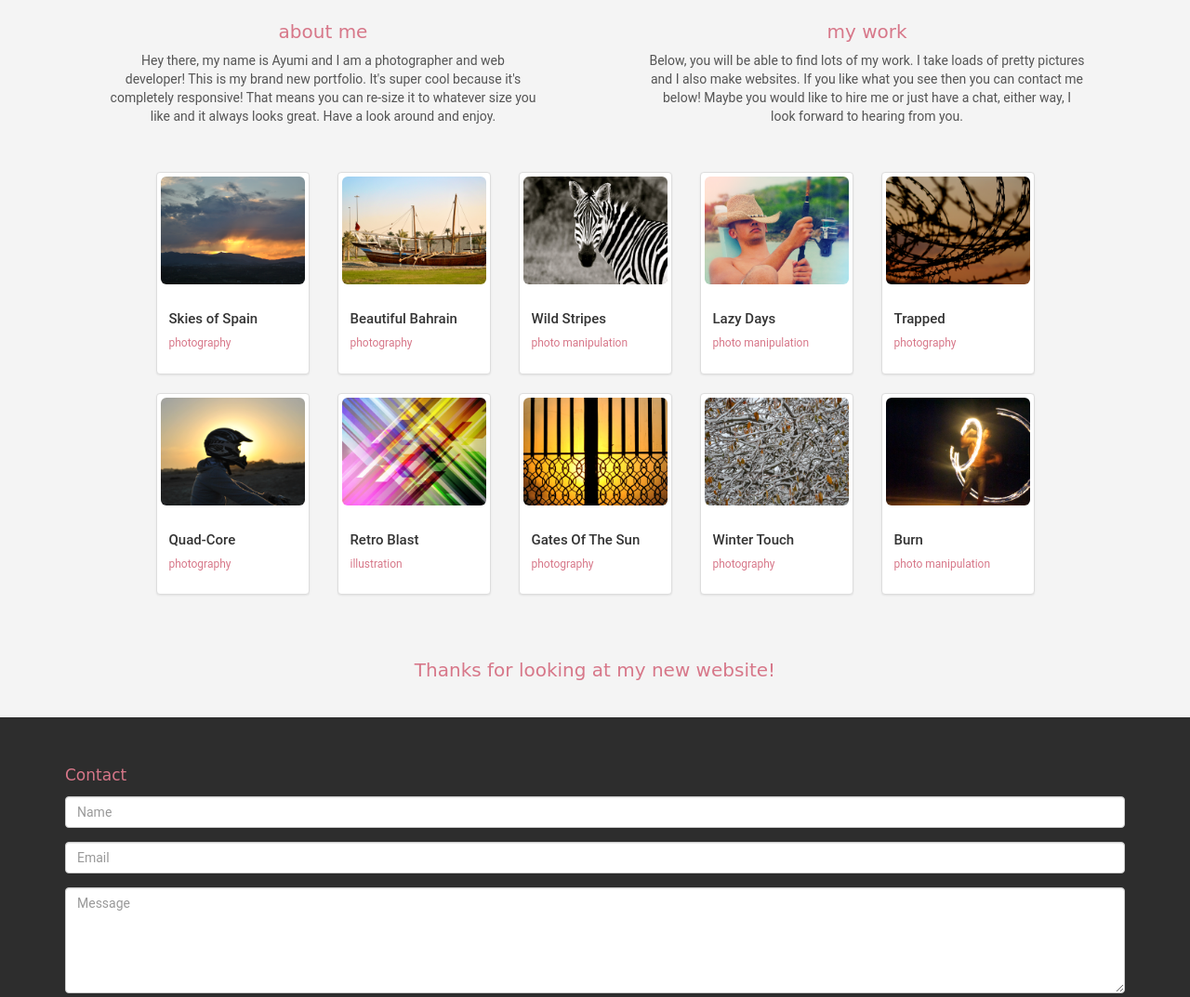
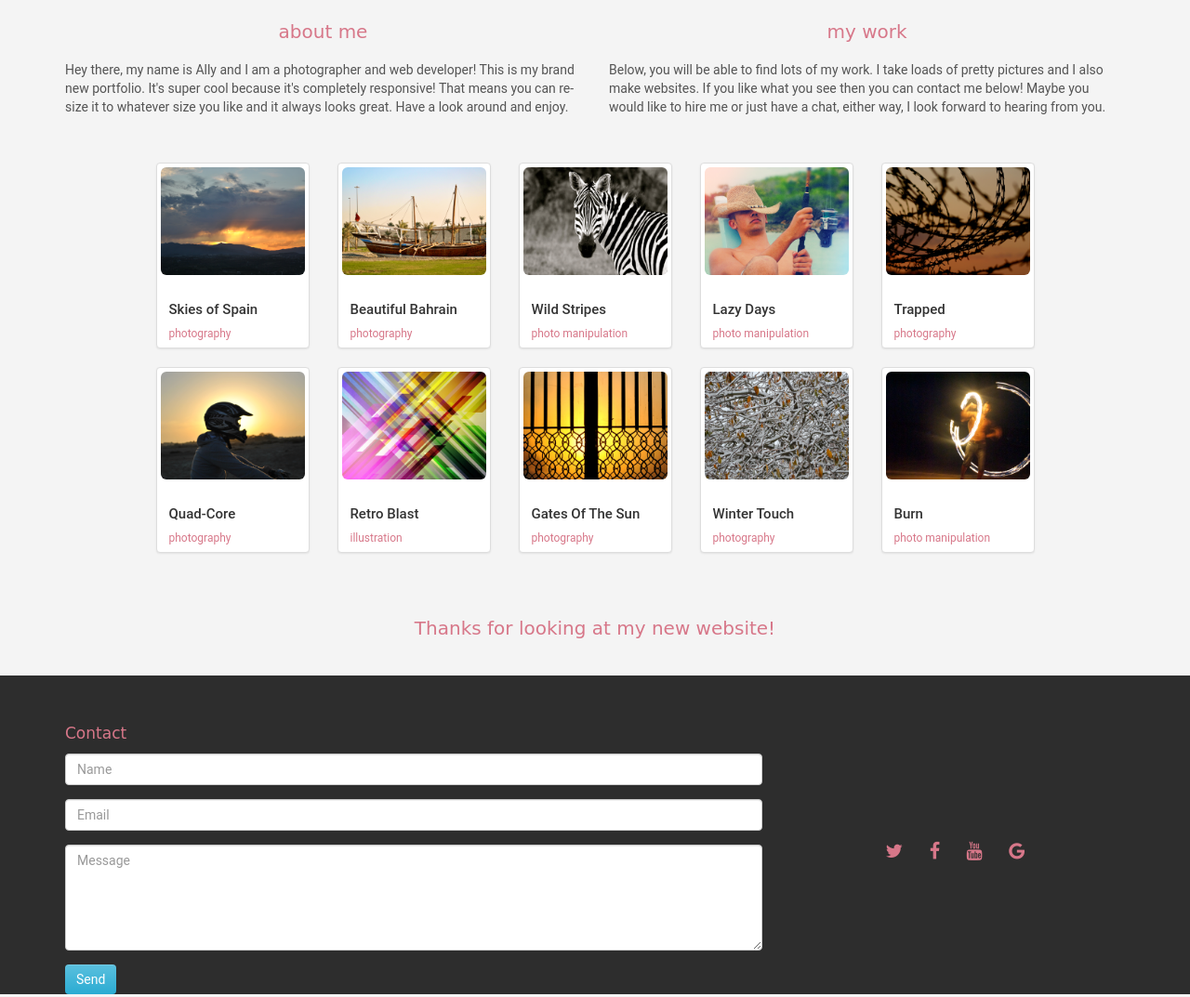
Before and after one commit to ayumihosoda/liquid-gem, a plain HTML site: page index.html in a window 1280 px wide. Shown: the part 635-1708 px from the top of the page at 93% size. Drawn offline with nearby package versions, Linux system fonts and the light colour scheme.

Commit message:
updated html

```diff
--- a/css/main.css
+++ b/css/main.css
@@ -20,7 +20,6 @@ body {
 
 
 .fa {
-	color: #D77789;
     padding-right: 5px;
 }
 
@@ -28,6 +27,10 @@ body {
 	font-family: 'Cookie', cursive;
 	font-size: 20px;
 	color: #545454;
+}
+
+.navbar-brand i {
+	color: #D77789;
 }
 
 .nav a {
@@ -68,10 +71,20 @@ h2 {
 	margin-top: 40px;
 }
 
+#about p {
+	margin-top: 20px;
+	text-align: left;
+}
+
 /*portfolio*/
 
 h3 {
 	font-size: 15px;
+}
+
+.thumbnail {
+	height: 200px;
+
 }
 
 .thumbnail p {
@@ -107,12 +120,14 @@ h3 {
 }
 
 .sns {
-	margin-top: 30px;
+	margin-top: 175px;
 	text-align: center;
 }
 
 .sns a {
+	color: #D77789;
 	padding: 5px;
 	margin: 5px;
 	font-size: 20px;
+	border-radius: 30px;
 }
--- a/index.html
+++ b/index.html
@@ -5,7 +5,7 @@
 <head>
 	<meta charset="utf-8">
 	<meta name="viewport" content="width=device-width, initial-scale=1">
-	<meta name="description" content="Liquid-gem Bootstrap">
+	<meta name="description" content="Liquid-gem PSD Replication">
     <meta name="author" content="Ayumi Hosoda">
 	<title>liquid gem</title>
 	<!-- ANIMATE CSS -->
@@ -18,8 +18,6 @@
 	<link rel="stylesheet" href="https://maxcdn.bootstrapcdn.com/bootstrap/3.3.7/css/bootstrap-theme.min.css" integrity="sha384-rHyoN1iRsVXV4nD0JutlnGaslCJuC7uwjduW9SVrLvRYooPp2bWYgmgJQIXwl/Sp" crossorigin="anonymous">
 	<!-- CUSTOM -->
 	<link rel="stylesheet" type="text/css" href="css/main.css">
-	<!-- Favicon -->
-	<link rel="shortcut icon" href="images/favicon.ico">
 </head>
 <body>
     <!-- Navigation -->
@@ -62,7 +60,7 @@
 
     <!-- header -->
     <div class="page-header text-center">
-        <h1>Hello there, I'm <span>Ayumi</span>. Welcome to my design portfolio!<br>
+        <h1>Hello there, I'm <span>Ally</span>. Welcome to my design portfolio!<br>
         <small>-Photographer and Web Developer-</small></h1>
     </div>
 
@@ -75,11 +73,11 @@
             <div class = "row">
                 <div class="col-md-6">
                         <h2>about me</h2>
-                        <p>Hey there, my name is Ayumi and I am a photographer and web<br> developer! This is my brand new portfolio. It's super cool because it's<br> completely responsive! That means you can re-size it to whatever size you<br> like and it always looks great. Have a look around and enjoy.</p>
+                        <p>Hey there, my name is Ally and I am a photographer and web developer! This is my brand new portfolio. It's super cool because it's completely responsive! That means you can re-size it to whatever size you like and it always looks great. Have a look around and enjoy.</p>
                 </div>
                 <div class="col-md-6">
                         <h2>my work</h2>
-                        <p>Below, you will be able to find lots of my work. I take loads of pretty pictures<br> and I also make websites. If you like what you see then you can contact me<br> below! Maybe you would like to hire me or just have a chat, either way, I<br> look forward to hearing from you.</p>
+                        <p>Below, you will be able to find lots of my work. I take loads of pretty pictures and I also make websites. If you like what you see then you can contact me below! Maybe you would like to hire me or just have a chat, either way, I look forward to hearing from you.</p>
                 </div>
             </div>
         </div>
@@ -88,7 +86,7 @@
     <div id = "work">
         <div class="container">
             <div class="row">
-                <div class="col-sm-2 col-sm-offset-1">
+                <div class="col-md-2 col-md-offset-1">
                     <div class="thumbnail">
                         <img src="images/image1.png" alt="skies of spain" class = "img-responsive img-rounded">
                         <div class="caption">
@@ -97,7 +95,7 @@
                         </div>
                     </div>
                 </div>
-                <div class="col-sm-2">
+                <div class="col-md-2">
                     <div class="thumbnail">
                         <img src="images/image2.png" alt="ships by the ocean" class = "img-responsive img-rounded">
                         <div class="caption">
@@ -106,7 +104,7 @@
                         </div>
                     </div>
                 </div>
-                <div class="col-sm-2">
+                <div class="col-md-2">
                     <div class="thumbnail">
                         <img src="images/image3.png" alt="zebra" class = "img-responsive img-rounded">
                         <div class="caption">
@@ -115,16 +113,16 @@
                         </div>
                     </div>
                 </div>
-                <div class="col-sm-2">
+                <div class="col-md-2">
                     <div class="thumbnail">
-                        <img src="images/image4.png" alt="lazy man fishing" class = "img-responsive img-rounded">
+                        <img src="images/image4.png" alt="lazy man fishing" class = "img-rounded">
                         <div class="caption">
                             <h3>Lazy Days</h3>
                             <p>photo manipulation</p>
                         </div>
                     </div>
                 </div>
-                <div class="col-sm-2">
+                <div class="col-md-2">
                     <div class="thumbnail">
                         <img src="images/image5.png" alt="wires" class = "img-responsive img-rounded">
                         <div class="caption">
@@ -135,7 +133,7 @@
                 </div>
             </div>
             <div class="row">
-                <div class="col-sm-2 col-sm-offset-1">
+                <div class="col-xs-2 col-xs-offset-1">
                     <div class="thumbnail">
                         <img src="images/image6.png" alt="motorcyclist in sunset" class = "img-responsive img-rounded">
                         <div class="caption">
@@ -144,7 +142,7 @@
                         </div>
                     </div>
                 </div>
-                <div class="col-sm-2">
+                <div class="col-xs-2">
                     <div class="thumbnail">
                         <img src="images/image7.png" alt="color blast" class = "img-responsive img-rounded">
                         <div class="caption">
@@ -153,7 +151,7 @@
                         </div>
                     </div>
                 </div>
-                <div class="col-sm-2">
+                <div class="col-xs-2">
                     <div class="thumbnail">
                         <img src="images/image8.png" alt="gates in sunset" class = "img-responsive img-rounded">
                         <div class="caption">
@@ -162,7 +160,7 @@
                         </div>
                     </div>
                 </div>
-                <div class="col-sm-2">
+                <div class="col-xs-2">
                     <div class="thumbnail">
                         <img src="images/image9.png" alt="tree branches covered in snow" class = "img-responsive img-rounded">
                         <div class="caption">
@@ -171,7 +169,7 @@
                         </div>
                     </div>
                 </div>
-                <div class="col-sm-2">
+                <div class="col-xs-2">
                     <div class="thumbnail">
                         <img src="images/image10.png" alt="fire performance" class = "img-responsive img-rounded">
                         <div class="caption">
@@ -191,7 +189,9 @@
         <!-- Footer -->
     <div id = "contact">
         <div class=footer>
-            <div class="container">
+            <div class ="container">
+                <div class="row">
+                    <div class="col-md-8">
                         <p>Contact</p>
                       <form>
                         <div class="form-group">
@@ -206,11 +206,13 @@
                         <button type="submit" class="btn btn-info">Send</button>
                       </form>
                     </div>
-            <div class="sns">
-                <a href=""><i class="fa fa-twitter"></i></a>
-                <a href=""><i class="fa fa-facebook"></i></a>
-                <a href=""><i class="fa fa-youtube"></i></a>
-                <a href=""><i class="fa fa-google"></i></a>
+                    <div class="sns col-md-4">
+                        <a href="twitter"><i class="fa fa-twitter"></i></a>
+                        <a href="facebook"><i class="fa fa-facebook"></i></a>
+                        <a href="youtube"><i class="fa fa-youtube"></i></a>
+                        <a href="google"><i class="fa fa-google"></i></a>
+                    </div>
+                </div>
             </div>
         </div>
     </div>
@@ -222,7 +224,5 @@
 <!-- BOOTSTRAP -->
 <!-- Latest compiled and minified JavaScript -->
 <script src="https://maxcdn.bootstrapcdn.com/bootstrap/3.3.7/js/bootstrap.min.js" integrity="sha384-Tc5IQib027qvyjSMfHjOMaLkfuWVxZxUPnCJA7l2mCWNIpG9mGCD8wGNIcPD7Txa" crossorigin="anonymous"></script>
-<!-- CUSTOM -->
-<script type="text/javascript" src="js/main.js"></script>
 </body>
 </html>
```
Also changed, not shown: images/favicon.ico (deleted). Lines whose indentation alone changed are shown as unchanged.
